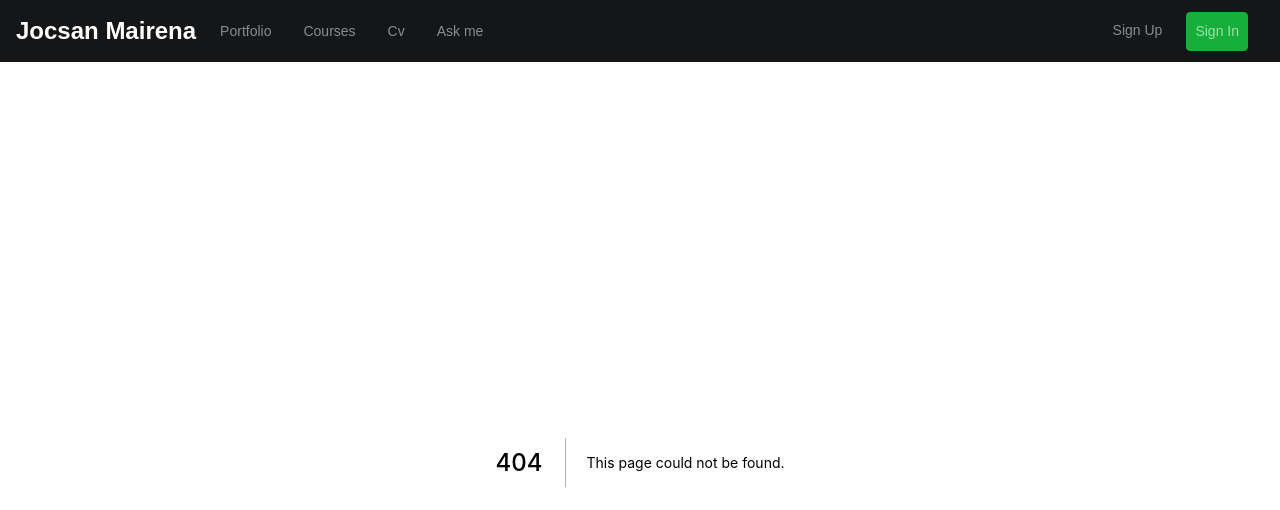
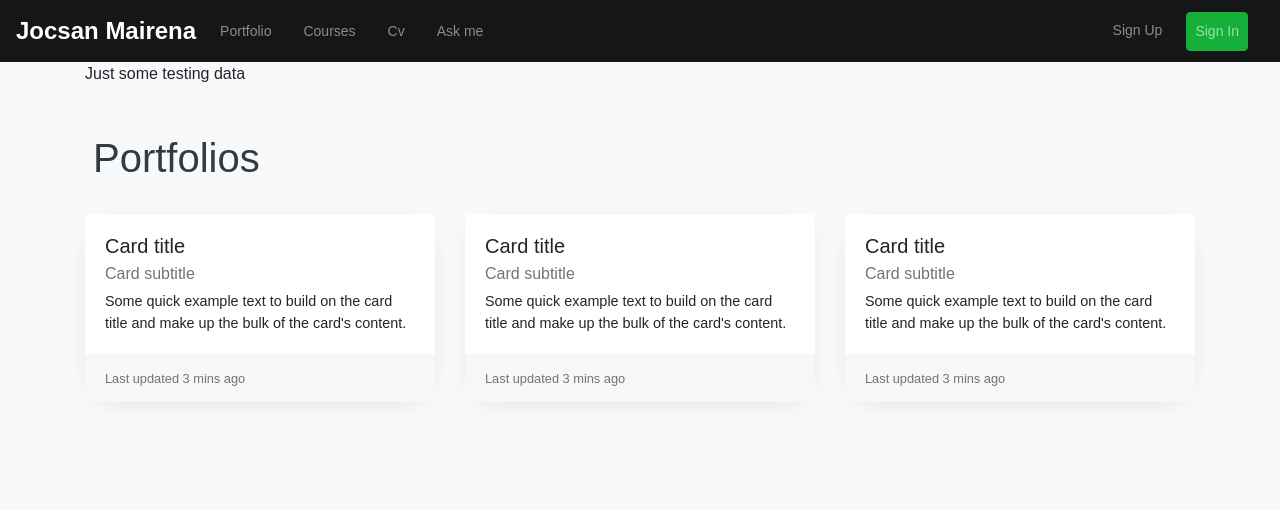
Before and after one commit to jocsanmairena/portfolio-project, a Next.js app: page /portfolios in a window 1280 px wide. Before the commit this address had no page. Shown: the top 510 px of the page. Built offline with nearby package versions, Linux system fonts and the light colour scheme.

Commit message:
comments updated

```diff
--- a/next.config.js
+++ b/next.config.js
@@ -1,8 +1,8 @@
-const path = require('path');
+const path = require('path')
 
 module.exports = {
-	webpack: (config) => {
-		config.resolve.alias['@'] = path.resolve(__dirname);
-		return config;
-	},
-};
+  webpack: config => {
+    config.resolve.alias['@'] = path.resolve(__dirname)
+    return config
+  }
+}
--- a/package.json
+++ b/package.json
@@ -14,7 +14,7 @@
   "dependencies": {
     "bootstrap": "^4.4.1",
     "express": "^4.17.1",
-    "next": "^9.5.2",
+    "next": "^9.5.5",
     "node-sass": "^4.14.1",
     "react": "^16.13.1",
     "react-dom": "^16.13.1",
--- /dev/null
+++ b/pages/portfolios/index.js
@@ -0,0 +1,77 @@
+const apiCall = () => {
+  return new Promise((resolve, reject) => {
+    setTimeout(() => {
+      resolve({ testingData: 'Just some testing data' })
+    }, 200)
+  })
+}
+
+const Portfolios = props => (
+  <>
+    {props.testingData}
+    <section className='section-title'>
+      <div className='px-2'>
+        <div className='pt-5 pb-4'>
+          <h1>Portfolios</h1>
+        </div>
+      </div>
+    </section>
+    <section className='pb-5'>
+      <div className='row'>
+        <div className='col-md-4'>
+          <div className='card subtle-shadow no-border'>
+            <div className='card-body'>
+              <h5 className='card-title'>Card title</h5>
+              <h6 className='card-subtitle mb-2 text-muted'>Card subtitle</h6>
+              <p className='card-text fs-2'>
+                Some quick example text to build on the card title and make up
+                the bulk of the card's content.
+              </p>
+            </div>
+            <div className='card-footer no-border'>
+              <small className='text-muted'>Last updated 3 mins ago</small>
+            </div>
+          </div>
+        </div>
+        <div className='col-md-4'>
+          <div className='card subtle-shadow no-border'>
+            <div className='card-body'>
+              <h5 className='card-title'>Card title</h5>
+              <h6 className='card-subtitle mb-2 text-muted'>Card subtitle</h6>
+              <p className='card-text fs-2 '>
+                Some quick example text to build on the card title and make up
+                the bulk of the card's content.
+              </p>
+            </div>
+            <div className='card-footer no-border'>
+              <small className='text-muted'>Last updated 3 mins ago</small>
+            </div>
+          </div>
+        </div>
+        <div className='col-md-4'>
+          <div className='card subtle-shadow no-border'>
+            <div className='card-body'>
+              <h5 className='card-title'>Card title</h5>
+              <h6 className='card-subtitle mb-2 text-muted'>Card subtitle</h6>
+              <p className='card-text fs-2 '>
+                Some quick example text to build on the card title and make up
+                the bulk of the card's content.
+              </p>
+            </div>
+            <div className='card-footer no-border'>
+              <small className='text-muted'>Last updated 3 mins ago</small>
+            </div>
+          </div>
+        </div>
+      </div>
+    </section>
+  </>
+)
+//We can add this initial data to our props in our Portfolios component,
+//if none is defined at the _app.js component
+Portfolios.getInitialProps = async () => {
+  const data = await apiCall()
+  return { ...data }
+}
+
+export default Portfolios
```
Also changed, not shown: pages/_app.js (+8 -6 lines), pages/forum/topics/[topics].js (+85 -118 lines), pages/index.js (+68 -69 lines), pages/login.js (+14 -24 lines), pages/porfolios/[id].js (deleted, +0 -14 lines), pages/porfolios/index.js (deleted, +0 -92 lines), pages/portfolios/[id].js (added, +17 -0 lines), 1 other file (tests, documents, lock files or other folders).
